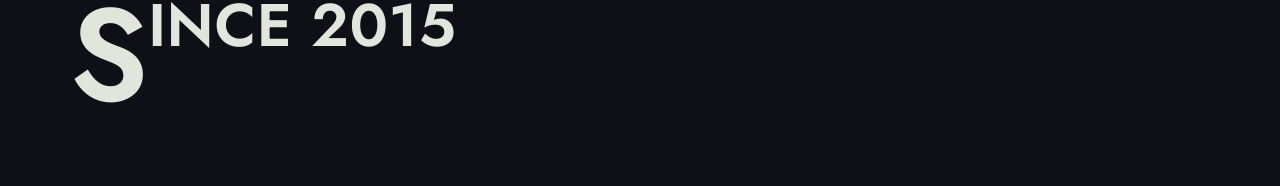
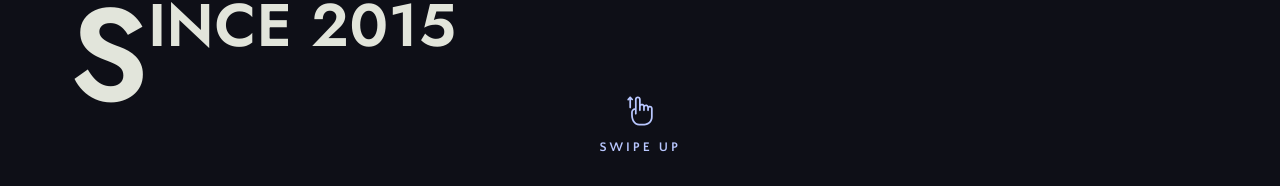
Before and after one commit to h-ARTS/hanankhan.dev, a React (Vite) app: page / in a window 1280 px wide. Shown: the part 614-800 px from the top of the page. Built offline with nearby package versions, Linux system fonts and the light colour scheme.

Commit message:
add swipe up geasture hint

```diff
--- a/src/App.css
+++ b/src/App.css
@@ -25,6 +25,40 @@
 .mask {
     display: inline-block;
     transform: translateY(70%);
+}
+
+.gesture-hint {
+    display: block;
+    cursor: pointer;
+    user-focus: none;
+    user-input: none;
+    -webkit-user-select: none;
+    -moz-user-select: none;
+    -ms-user-select: none;
+    user-select: none;
+    position: fixed;
+    padding: 0;
+    bottom: 2rem;
+    background: none;
+    border: none;
+    left: calc(50% - 81px / 2);
+}
+
+.gesture-hint img {
+    width: 2.25rem;
+    height: 2.25rem;
+    margin-bottom: 0.5rem;
+}
+
+.gesture-hint h5 {
+    color: var(--secondary-1-200);
+    text-align: center;
+    font-family: "Quattrocento Sans";
+    font-size: 0.8125rem;
+    font-weight: 700;
+    line-height: normal;
+    letter-spacing: 0.18688rem;
+    text-transform: uppercase;
 }
 
 @media (min-width: 992px) {
--- a/src/App.jsx
+++ b/src/App.jsx
@@ -1,6 +1,7 @@
 import { useEffect, useRef } from "react"
 import gsap from "gsap"
 import Header from "./components/Header"
+import swipeUpSvg from "./assets/swipe-up.svg"
 import { useMediaQuery } from "react-responsive"
 import "./App.css"
 
@@ -133,6 +134,10 @@ function App() {
                                       </div>
                                   ))}
                         </div>
+                        <button className="gesture-hint">
+                            <img src={swipeUpSvg} alt="swipe up" />
+                            <h5>SWIPE UP</h5>
+                        </button>
                     </div>
                 </div>
             </section>
--- a/src/components/Header.css
+++ b/src/components/Header.css
@@ -11,7 +11,7 @@
     width: 100svw;
     top: 0;
     left: 0;
-    z-index: 1;
+    z-index: 0;
     overflow: hidden;
 }
 
--- a/src/components/Header.jsx
+++ b/src/components/Header.jsx
@@ -38,6 +38,7 @@ const Header = () => {
             }, "<")
 
             .to("body", { overflow: "hidden" }, "<")
+            .to(".overlay", { zIndex: 1 }, "<")
             .to(
                 path.current,
                 {
```
Also changed, not shown: src/assets/hold.svg (added), src/assets/swipe-up.svg (added).
